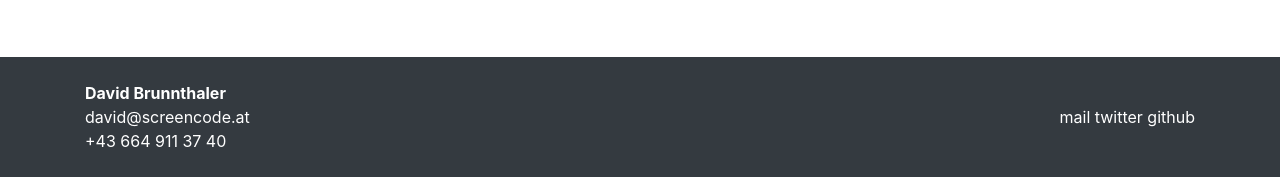
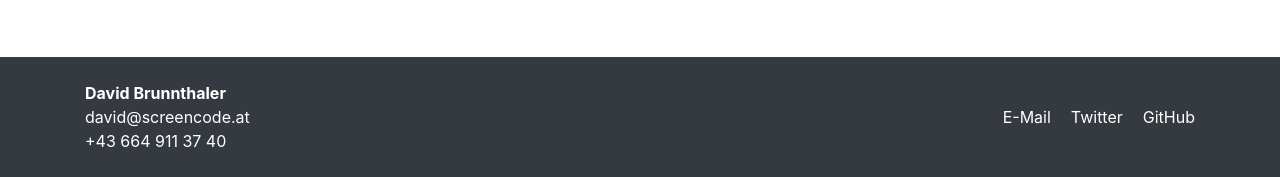
Before and after one commit to davidbru/catsec, a PHP site: page / in a window 1280 px wide. Shown: the part 3601-3778 px from the top of the page. Run offline with PHP 8.4, Linux system fonts and the light colour scheme; style sheets or scripts are compiled from the project's sources; some libraries are stand-ins or nearby versions.

Commit message:
footer: styling

```diff
--- a/src/css/styles.scss
+++ b/src/css/styles.scss
@@ -67,3 +67,14 @@ a {
         }
     }
 }
+
+#container_footer {
+    ul {
+        list-style-type: none;
+
+        li {
+            margin:0 0 0 20px;
+            padding:0;
+        }
+    }
+}
--- a/src/index.php
+++ b/src/index.php
@@ -206,13 +206,12 @@ include_once('./scripts/data.php');
                 <a href="mailto:david@screencode.at" class="text-white">david@screencode.at</a><br />
                 <a href="tel:+436649113740" class="text-white">+43 664 911 37 40</a>
             </div>
-            <div class="col-12 col-sm-6 text-right">
-                <br />
-                <a href="mailto:david@screencode.at" class="text-white">mail</a>
-                <?php
-                echo Utils::wrapInExtLink('twitter', 'https://twitter.com/david_bru', 'text-white').' '.
-                    Utils::wrapInExtLink('github', 'https://github.com/davidbru', 'text-white');
-                ?>
+            <div class="col-12 col-sm-6 mt-3 m-sm-0 d-flex justify-content-end align-items-center">
+                <ul class="d-flex m-0 p-0">
+                    <li><a href="mailto:david@screencode.at" class="text-white">E-Mail</a></li>
+                    <li><?php echo Utils::wrapInExtLink('Twitter', 'https://twitter.com/david_bru', 'text-white'); ?></li>
+                    <li><?php echo Utils::wrapInExtLink('GitHub', 'https://github.com/davidbru', 'text-white'); ?></li>
+                </ul>
             </div>
         </div>
     </div>
```
